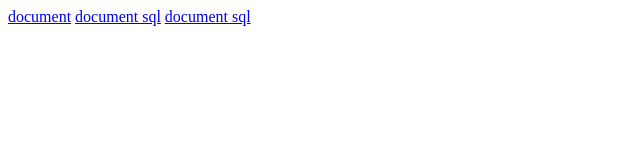
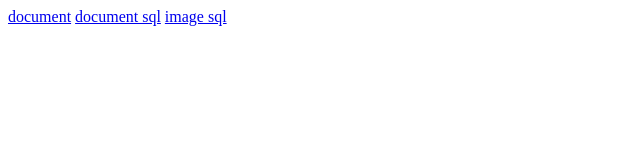
Before and after one commit to mahyou012/pays, a plain HTML site: page index.html in a window 1280 px wide. Shown: the full height of the page, 0-640 px from the left. Drawn offline with Linux system fonts and the light colour scheme.

Commit message:
Update index.html

```diff
--- a/index.html
+++ b/index.html
@@ -6,6 +6,6 @@
 <body>
 <a href="Requetes avancees.pdf">document</a>
 <a href="sql 2.pdf">document sql</a>
-<a href="image concepteure.png">document sql</a>
+<a href="image concepteure.png">image sql</a>
 </body>
 </html>
```
